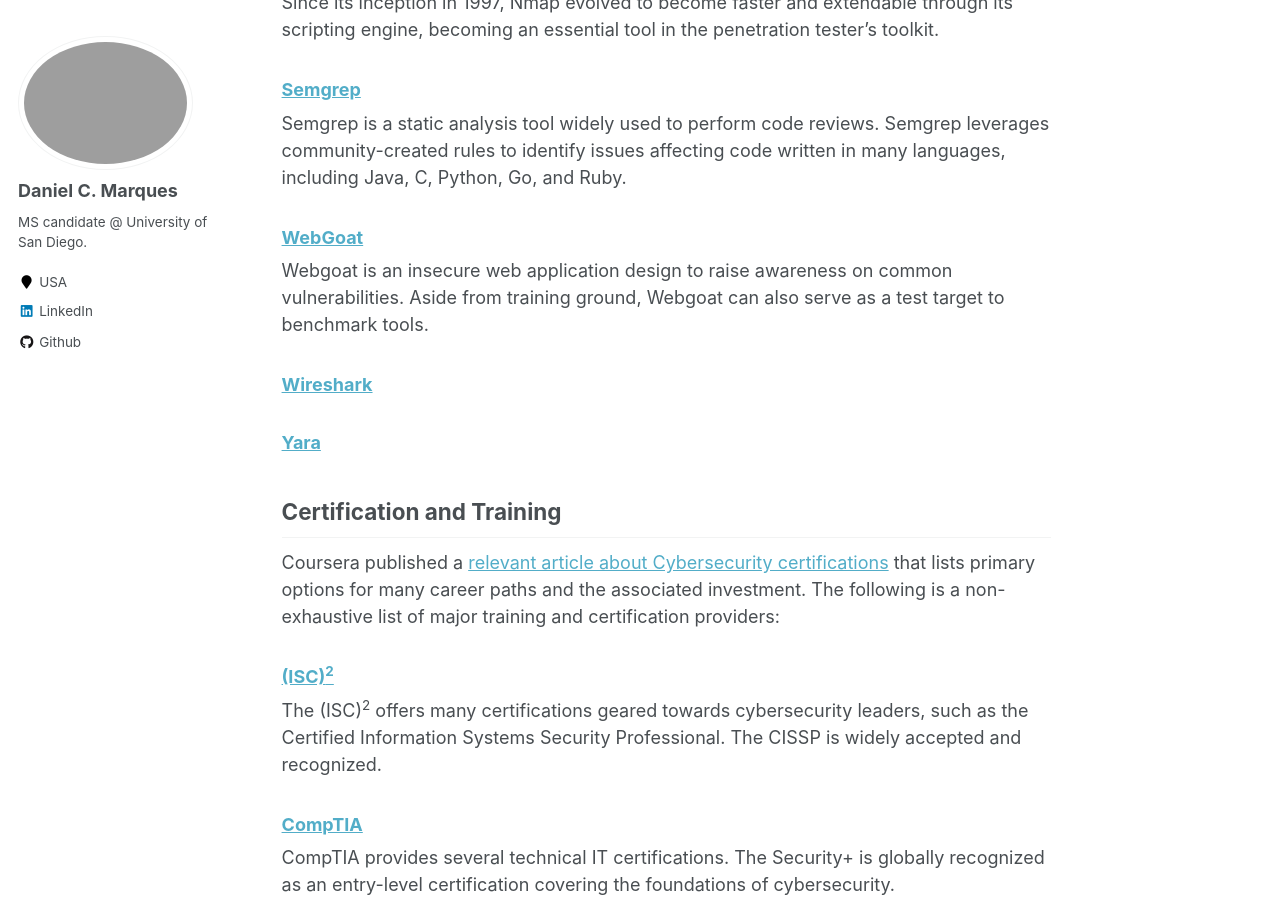
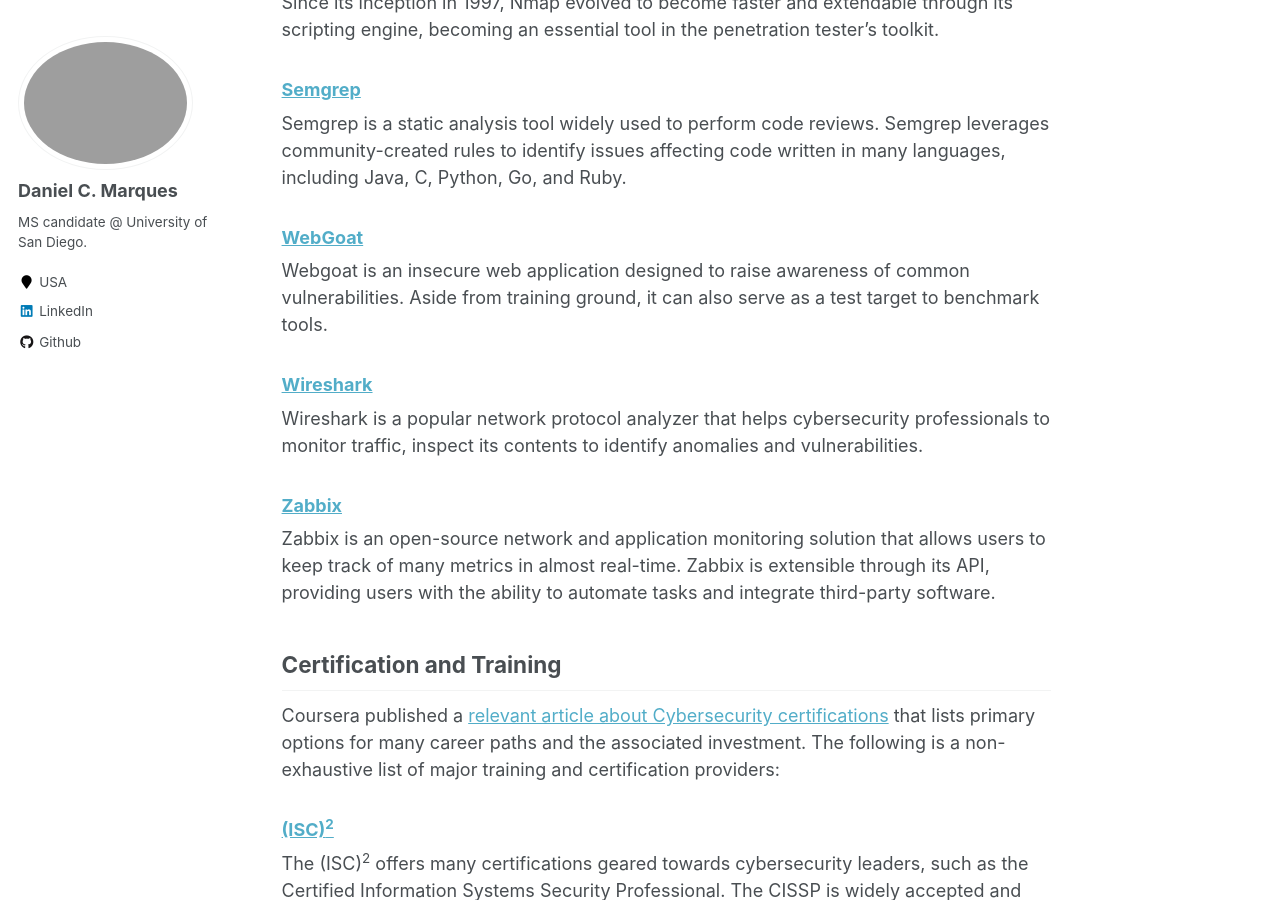
Before and after one commit to danielcmarques/danielcmarques.github.io, a Jekyll site: the page built from _pages/references.md, in a window 1280 px wide and 900 px high, scrolled down 3514 px. Built offline with Jekyll 4.4.1, drawn with Linux system fonts in a browser that asks for light colours.

Commit message:
Update references.md

```diff
--- a/_pages/references.md
+++ b/_pages/references.md
@@ -77,11 +77,13 @@ Nmap is an open-source network scanning tool widely used in the cybersecurity in
 Semgrep is a static analysis tool widely used to perform code reviews. Semgrep leverages community-created rules to identify issues affecting code written in many languages, including Java, C, Python, Go, and Ruby.
 
 ### [WebGoat](https://owasp.org/www-project-webgoat/)
-Webgoat is an insecure web application design to raise awareness on common vulnerabilities. Aside from training ground, Webgoat can also serve as a test target to benchmark tools.
+Webgoat is an insecure web application designed to raise awareness of common vulnerabilities. Aside from training ground, it can also serve as a test target to benchmark tools.
 
 ### [Wireshark](https://www.wireshark.org/)
-### [Yara](https://virustotal.github.io/yara/)
+Wireshark is a popular network protocol analyzer that helps cybersecurity professionals to monitor traffic, inspect its contents to identify anomalies and vulnerabilities.
 
+### [Zabbix](https://www.zabbix.com/)
+Zabbix is an open-source network and application monitoring solution that allows users to keep track of many metrics in almost real-time. Zabbix is extensible through its API, providing users with the ability to automate tasks and integrate third-party software.
 
 ## Certification and Training
 Coursera published a [relevant article about Cybersecurity certifications](https://www.coursera.org/articles/popular-cybersecurity-certifications) that lists primary options for many career paths and the associated investment. The following is a non-exhaustive list of major training and certification providers:
```
